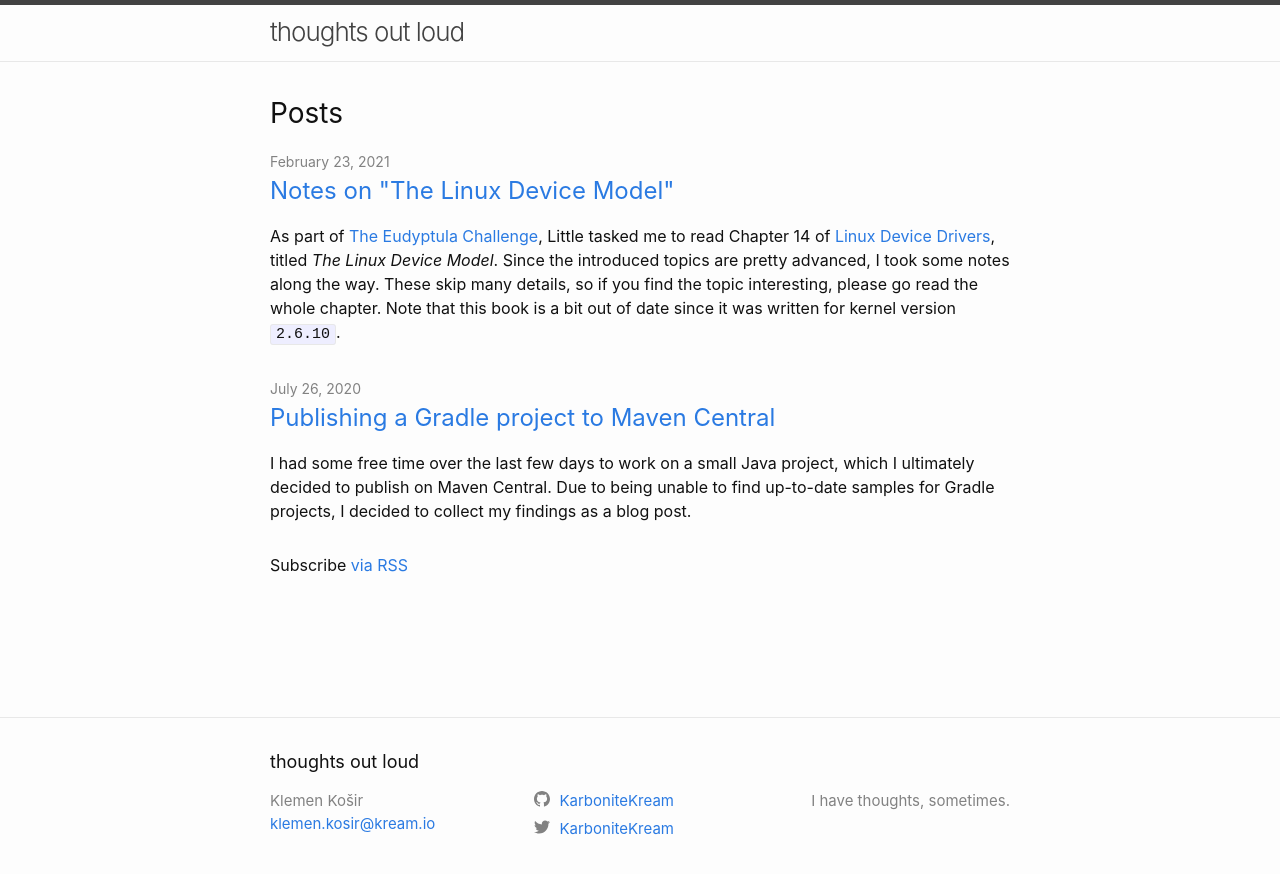
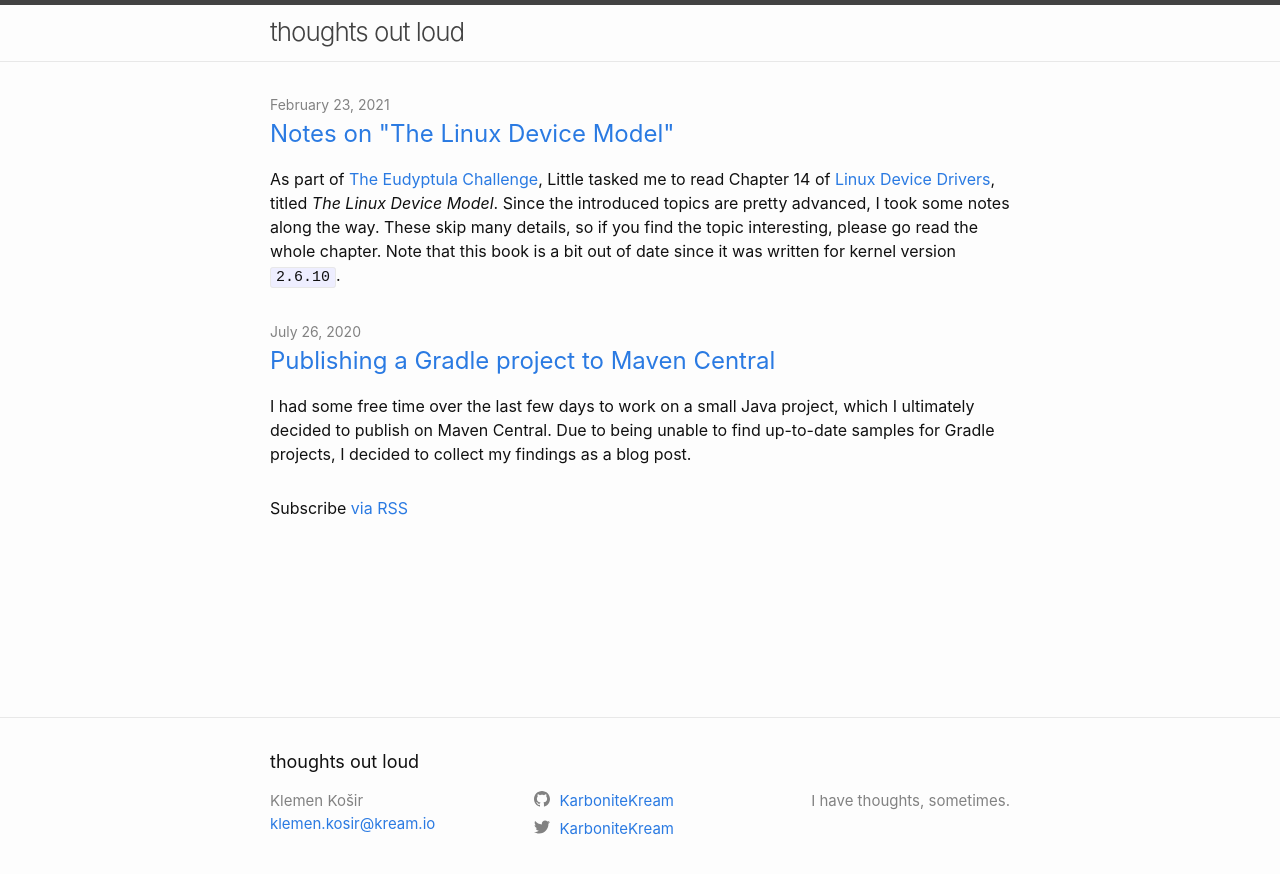
Before and after one commit to KarboniteKream/thoughts, a Jekyll site: the page built from index.md, in a window 1280 px wide. Shown: the top 874 px of the page. Built offline with Jekyll 4.4.1, drawn with Linux system fonts in a browser that asks for light colours.

Commit message:
Hide Posts heading if there's no content

```diff
--- a/_config.yml
+++ b/_config.yml
@@ -2,6 +2,7 @@ title: thoughts out loud
 description: I have thoughts, sometimes.
 date_format: "%B %-d, %Y"
 url: "https://thoughts.kream.io"
+
 author: Klemen Košir
 email: klemen.kosir@kream.io
 github_username: KarboniteKream
--- a/_layouts/home.html
+++ b/_layouts/home.html
@@ -10,7 +10,10 @@ layout: default
   {{ content }}
 
   {%- if site.posts.size > 0 -%}
-    <h2 class="post-list-heading">{{ page.list_title | default: "Posts" }}</h2>
+    {%- if page.content != empty -%}
+      <h2 class="post-list-heading">{{ page.list_title | default: "Posts" }}</h2>
+    {%- endif -%}
+
     <ul class="post-list">
       {%- for post in site.posts -%}
         <li>
```
